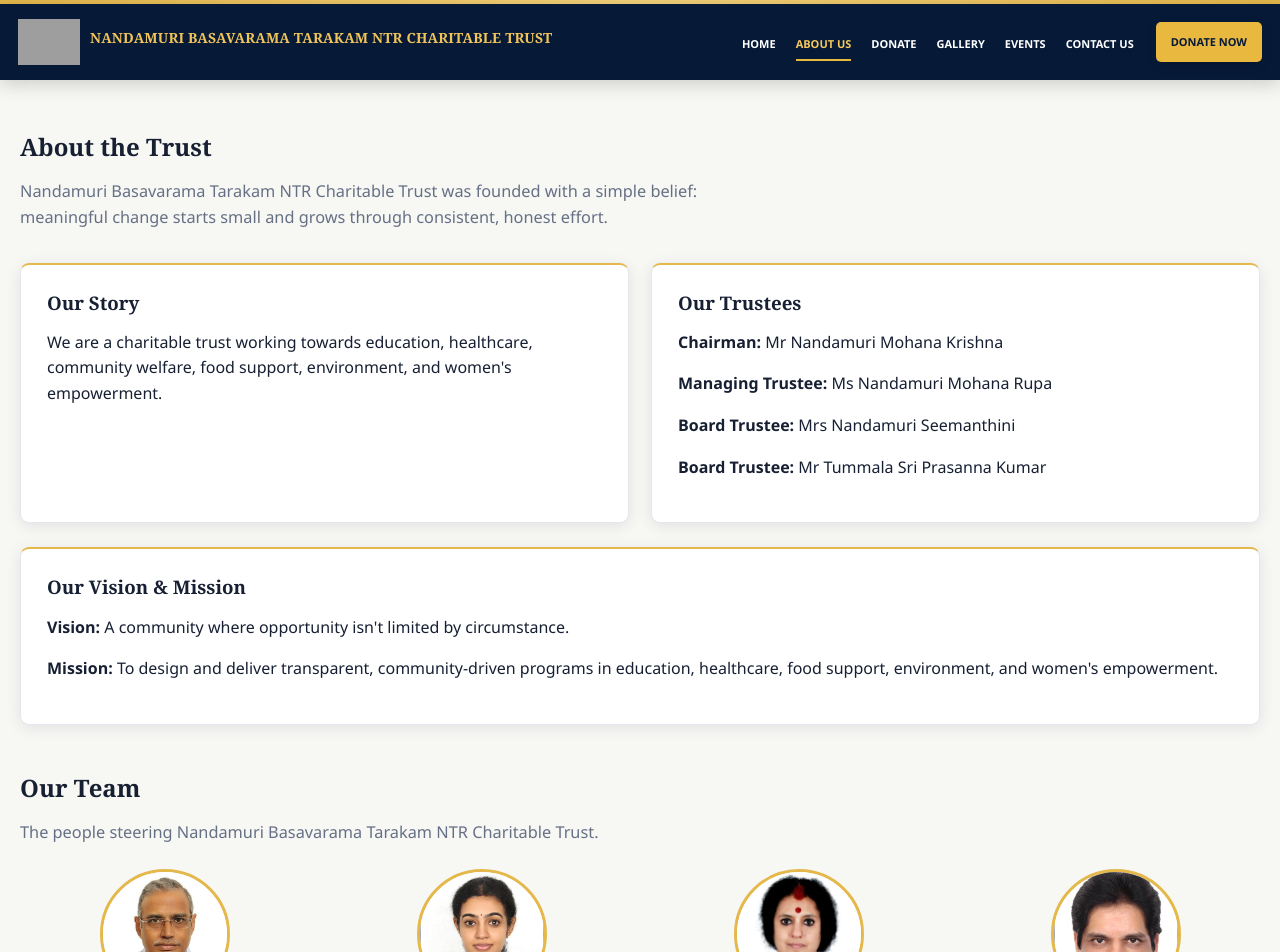
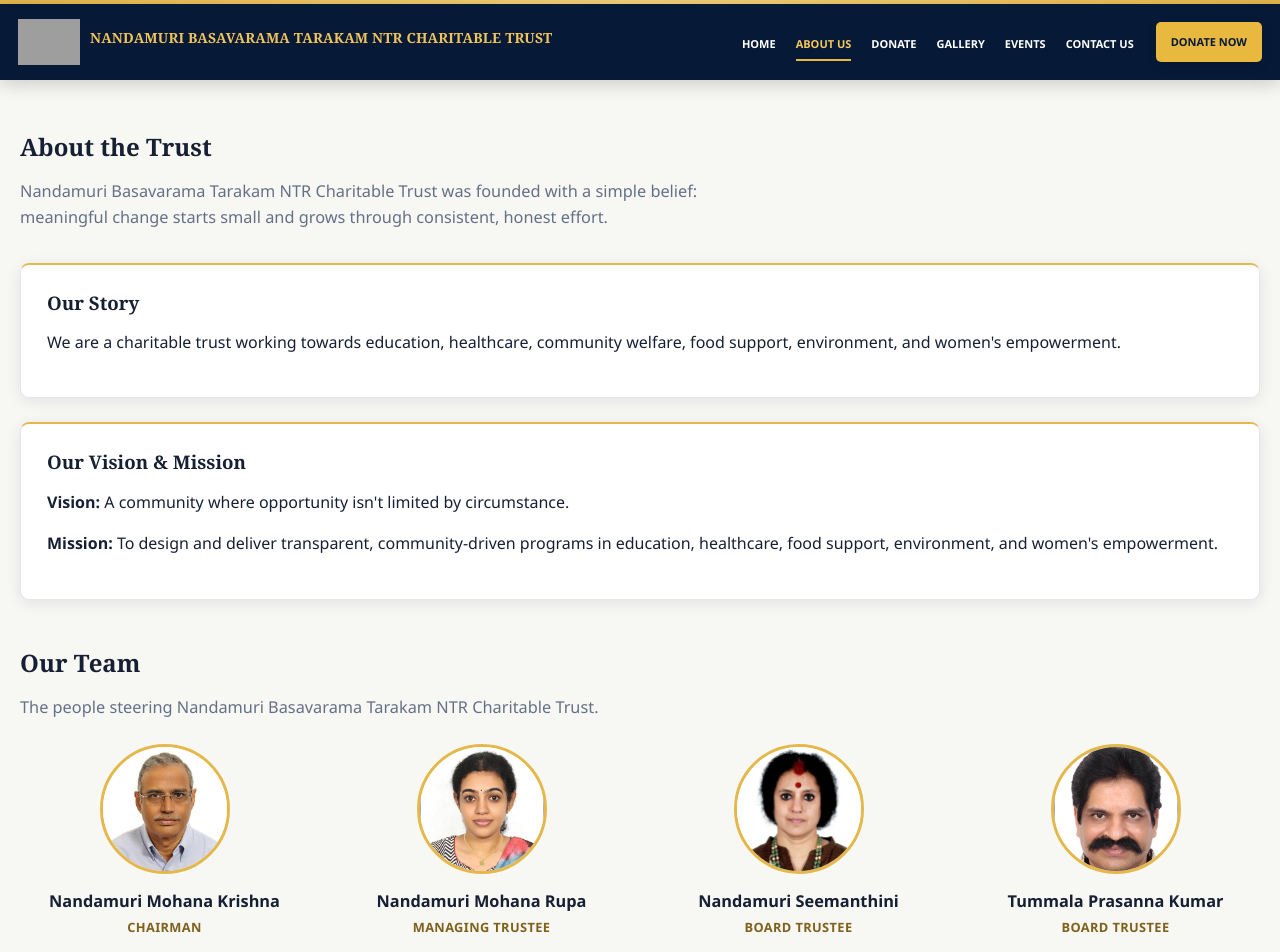
Before and after one commit to Tej7veer/Nandamuri-Basavarama-Tarakam-NTR-Charitable-Trust-UI, an Angular app: page /about in a window 1280 px wide. Shown: the top 952 px of the page. Built offline with nearby package versions, Linux system fonts and the light colour scheme; grey boxes are pictures that could not be loaded.

Commit message:
about team update

```diff
--- a/src/app/pages/about/about.component.html
+++ b/src/app/pages/about/about.component.html
@@ -7,13 +7,13 @@
       <h3>Our Story</h3>
       <p>We are a charitable trust working towards education, healthcare, community welfare, food support, environment, and women's empowerment.</p>
     </div>
-    <div class="card">
+    <!-- <div class="card">
       <h3>Our Trustees</h3>
       <p><strong>Chairman:</strong> Mr Nandamuri Mohana Krishna</p>
       <p><strong>Managing Trustee:</strong> Ms Nandamuri Mohana Rupa</p>
       <p><strong>Board Trustee:</strong> Mrs Nandamuri Seemanthini</p>
       <p><strong>Board Trustee:</strong> Mr Tummala Sri Prasanna Kumar</p>
-    </div>
+    </div> -->
   </div>
 
   <div class="card" style="margin-top: 24px;">
--- a/src/app/pages/about/about.component.ts
+++ b/src/app/pages/about/about.component.ts
@@ -17,9 +17,9 @@ export class AboutComponent implements OnInit {
   // backend is up, delete this block and uncomment the ngOnInit body below it.
   team: TeamMember[] = [
     { id: 1, name: 'Nandamuri Mohana Krishna', role: 'Chairman', photoUrl: 'assets/team/Mohan N.jpeg', displayOrder: 1 },
-    { id: 2, name: 'Nandamuri Mohana Rupa', role: 'President', photoUrl: 'assets/team/Rupa N.jpeg', displayOrder: 2 },
-    { id: 3, name: 'Nandamuri Seemanthini', role: 'Secretary', photoUrl: 'assets/team/Seema N.jpeg', displayOrder: 3 },
-    { id: 4, name: 'Tummala Prasanna Kumar', role: 'Treasurer', photoUrl: 'assets/team/Prasanna T.jpeg', displayOrder: 4 }
+    { id: 2, name: 'Nandamuri Mohana Rupa', role: 'Managing Trustee', photoUrl: 'assets/team/Rupa N.jpeg', displayOrder: 2 },
+    { id: 3, name: 'Nandamuri Seemanthini', role: 'Board Trustee', photoUrl: 'assets/team/Seema N.jpeg', displayOrder: 3 },
+    { id: 4, name: 'Tummala Prasanna Kumar', role: 'Board Trustee', photoUrl: 'assets/team/Prasanna T.jpeg', displayOrder: 4 }
   ];
 
   certificates: Certificate[] = [
```
